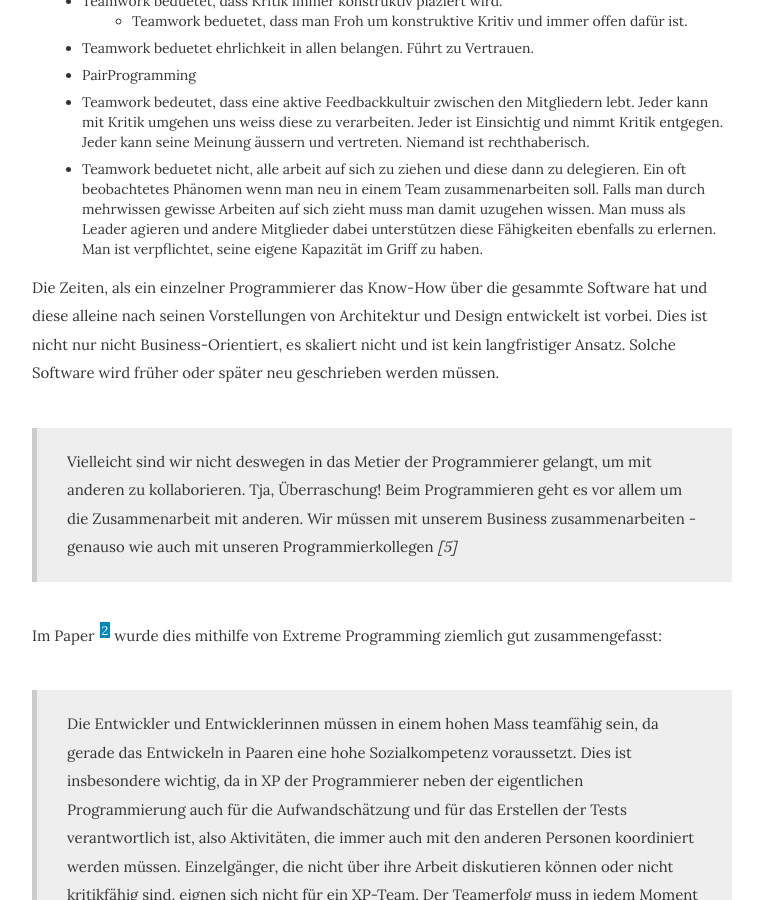
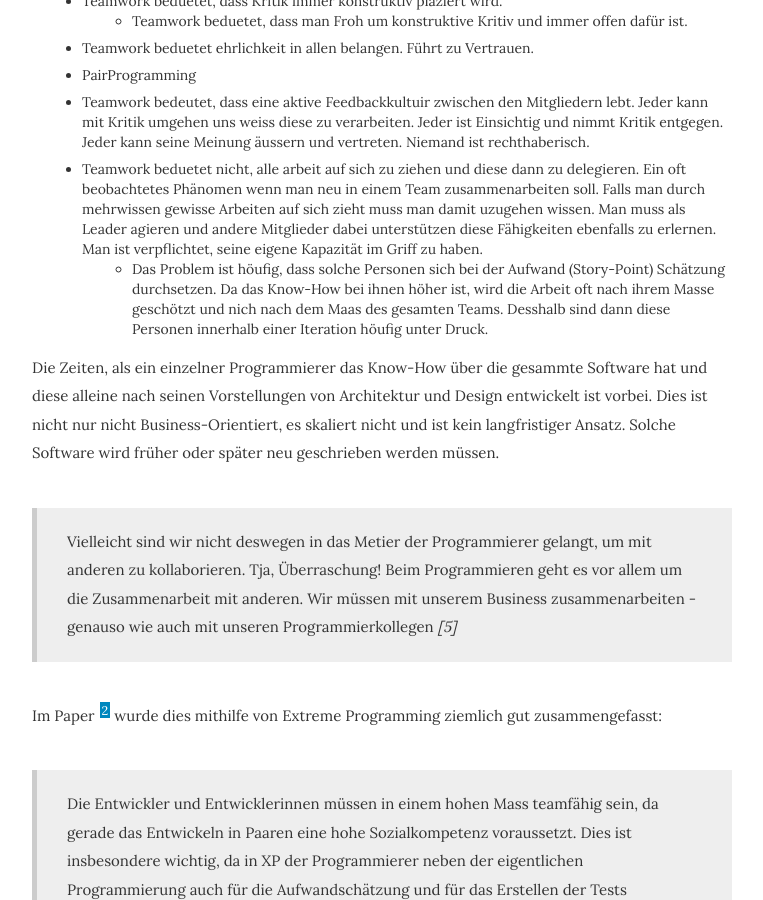
Before and after one commit to Cogax/cogax.github.io, a Jekyll site: the page built from _posts/2019-07-25-der-agile-softwareentwickler.md, in a window 1280 px wide and 900 px high, scrolled down 3018 px. Shown: the whole window, without its empty margins (258-1021 px from the left). Built offline with Jekyll 4.4.1, drawn with Linux system fonts in a browser that asks for light colours.

Commit message:
some input*

```diff
--- a/_posts/2019-07-25-der-agile-softwareentwickler.md
+++ b/_posts/2019-07-25-der-agile-softwareentwickler.md
@@ -49,6 +49,7 @@ Teamfähigkeit bzw. Teamwork wird leider sehr oft missverstanden. Vielleicht erk
 * PairProgramming
 * Teamwork bedeutet, dass eine aktive Feedbackkultuir zwischen den Mitgliedern lebt. Jeder kann mit Kritik umgehen uns weiss diese zu verarbeiten. Jeder ist Einsichtig und nimmt Kritik entgegen. Jeder kann seine Meinung äussern und vertreten. Niemand ist rechthaberisch.
 * Teamwork beduetet nicht, alle arbeit auf sich zu ziehen und diese dann zu delegieren. Ein oft beobachtetes Phänomen wenn man neu in einem Team zusammenarbeiten soll. Falls man durch mehrwissen gewisse Arbeiten auf sich zieht muss man damit uzugehen wissen. Man muss als Leader agieren und andere Mitglieder dabei unterstützen diese Fähigkeiten ebenfalls zu erlernen. Man ist verpflichtet, seine eigene Kapazität im Griff zu haben.
+  * Das Problem ist höufig, dass solche Personen sich bei der Aufwand (Story-Point) Schätzung durchsetzen. Da das Know-How bei ihnen höher ist, wird die Arbeit oft nach ihrem Masse geschötzt und nich nach dem Maas des gesamten Teams. Desshalb sind dann diese Personen innerhalb einer Iteration höufig unter Druck.
 
 Die Zeiten, als ein einzelner Programmierer das Know-How über die gesammte Software hat und diese alleine nach seinen Vorstellungen von Architektur und Design entwickelt ist vorbei. Dies ist nicht nur nicht Business-Orientiert, es skaliert nicht und ist kein langfristiger Ansatz. Solche Software wird früher oder später neu geschrieben werden müssen.
 
```
